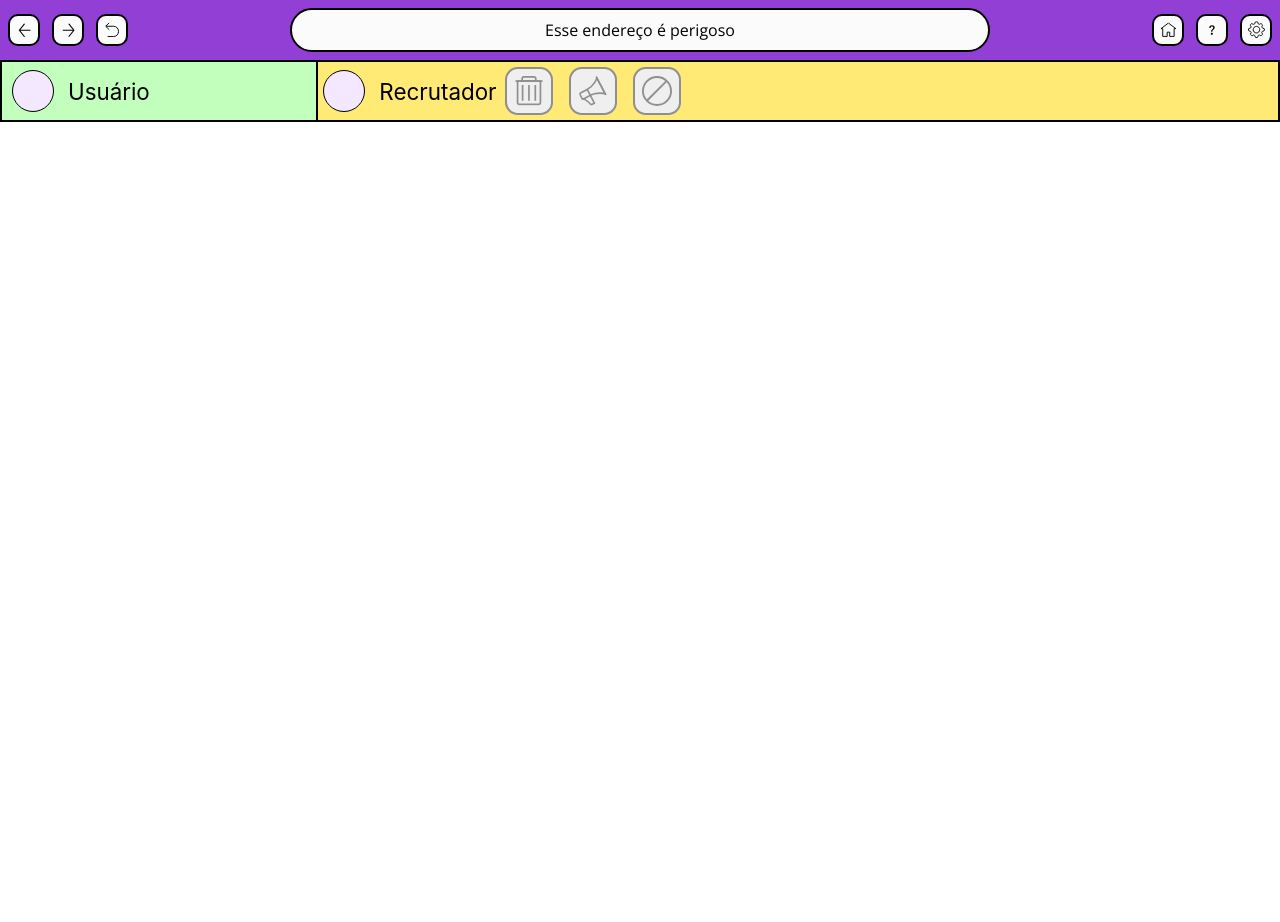
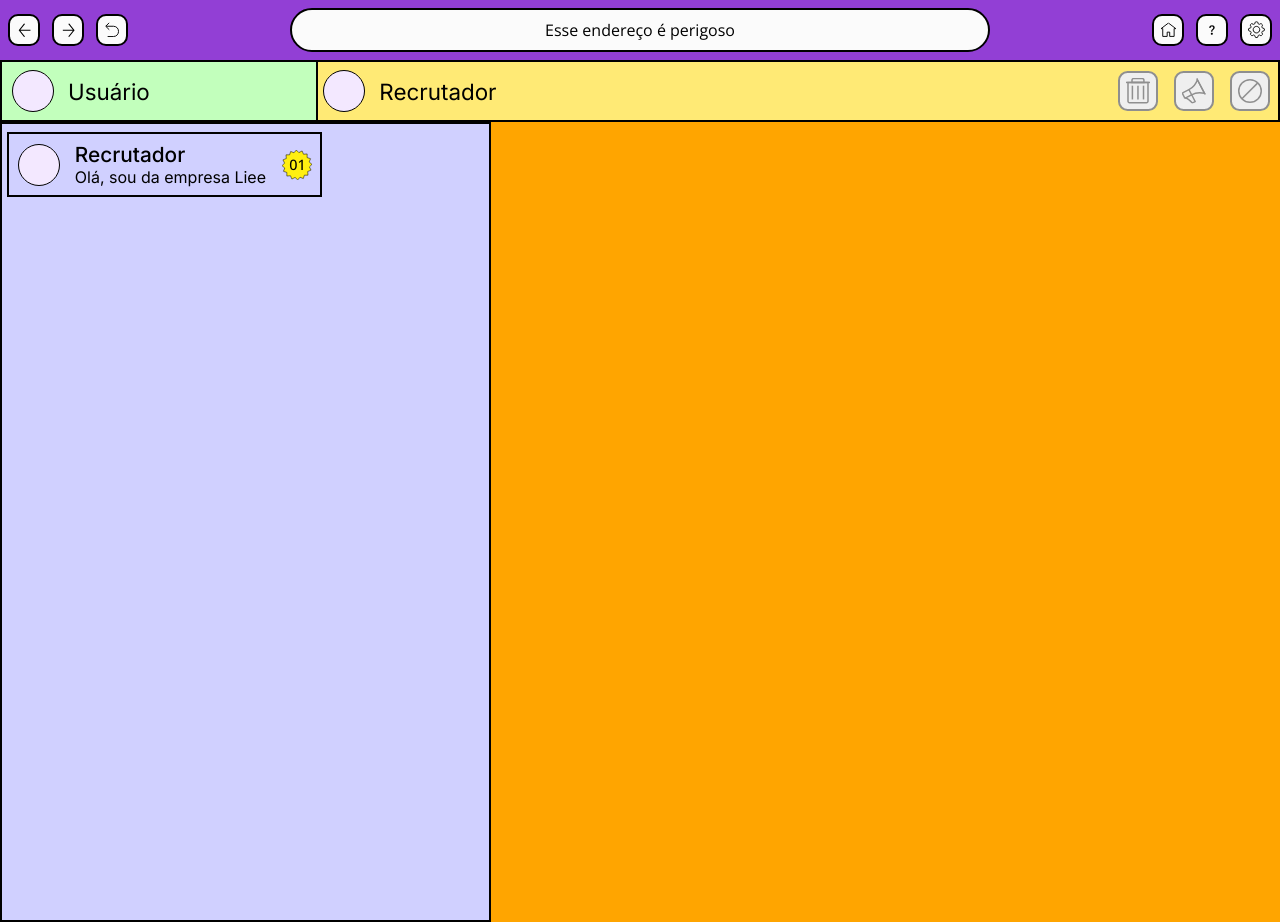
Before and after one commit to daniloabramo/internet, a plain HTML site: page whatsapp.html in a window 1280 px wide. Before the commit the page ends 800 px from the top, so only its background shows below. Drawn offline with nearby package versions, Linux system fonts and the light colour scheme; a web font is replaced by a local one.

Commit message:
version-1.0.09

```diff
--- a/whatsapp.css
+++ b/whatsapp.css
@@ -1,4 +1,4 @@
-@import url('https://fonts.googleapis.com/css2?family=Open+Sans:wght@300;400;500;600;700;800&family=Share+Tech+Mono&display=swap');
+@import url('https://fonts.googleapis.com/css2?family=Inter:wght@400;500;600;700;800&family=Lexend+Mega:wght@700;800;900&family=Open+Sans:wght@300;400;500;600;700;800&family=Outfit:wght@100&family=Share+Tech+Mono&display=swap');
 
 :root{
     --icon:#FFFFFF;
@@ -115,17 +115,26 @@ section.top{
 
 }
 
-.recipient{
+.msg{
     display: flex;
     align-items: center;
+    justify-content: space-between;
+    width: 87%;
     background: rgb(255, 234, 117);
-    width: 87%;
-    margin: 0;
     border: 2px solid var(--stroke-text);
     border-left: none;
 }
 
+.recipient{
+    display: flex;
+    align-items: center;
+    margin: 0;
+
+}
+
 .actions{
+    display: flex;
+    align-items: center;
     display: flex;
 }
 
@@ -134,10 +143,10 @@ section.top{
     text-align: center;
     align-items: center;
     justify-content: center;
-    width: 3rem;
-    height: 3rem;
+    width: 2.5rem;
+    height: 2.5rem;
     margin: 0rem 0.5rem;
-    border-radius: 0.8rem;
+    border-radius: 0.6rem;
     border: solid 2px var(--stroke-text-off);
     cursor: no-drop;
 }
@@ -156,6 +165,66 @@ p.text-top{
     font-weight: 400;
     font-size: 1.4rem;
 }
+
+.container{
+    width: 100%;
+    display: flex;
+    height: 100vh;
+    background: orange;
+}
+
+.contacts{
+    padding: 0.5rem 13% 0.5rem 0.3rem;
+    border: 2px solid var(--stroke-text);
+    background: rgb(208, 208, 255);
+}
+
+.contact{
+    display: flex;
+    align-items: center;
+    padding: 0.5rem 0.5rem 0.5rem 0.3rem;
+    border: 2px solid var(--stroke-text);
+
+}
+
+.info-contact h3{
+    font-family: Inter;
+    font-weight: 500;
+    font-size: 1.3rem;
+}
+
+.info-contact h4{
+    font-family: Inter;
+    font-weight: 400;
+    font-size: 1rem;
+}
+
+.accent{
+    display: flex;
+    align-items: center;
+    justify-content: space-between;
+    z-index: 3;
+}
+
+.accent p{
+    transform: translateX(1.45rem);
+    font-size: 0.9rem;
+    font-family: 'Open Sans';
+    font-weight: 500;
+}
+
+
+
+
+
+
+.chat{
+    display: flex;
+    align-items: center;
+    background: rgb(255, 195, 195);
+
+}
+
 
 @media(max-width: 640px){
 
--- a/whatsapp.html
+++ b/whatsapp.html
@@ -102,9 +102,11 @@
             <div class="perfil"></div>
             <p class="text-top">Usuário</p>
           </div>
-          <div class="recipient">
-            <div class="perfil"></div>
-            <p class="text-top">Recrutador</p>
+          <div class="msg">
+            <div class="recipient">
+              <div class="perfil"></div>
+              <p class="text-top">Recrutador</p>
+            </div>
             <div class="actions">
               <button type="button" id="clear">
                 <svg xmlns="http://www.w3.org/2000/svg" width="30" height="30" viewBox="0 0 32 35" fill="none">
@@ -153,11 +155,35 @@
               </button>
             </div>
           </div>
+        </section>
+
+        <div class="container">
+            <div class="contacts">
+              <div class="contact">
+                <div class="perfil"></div>
+                <div class="info-contact">
+                  <h3>Recrutador</h3>
+                  <h4>Olá, sou da empresa Liee</h4>
+                </div>
+
+                <div class="accent">
+                  <p>01</p>
+                  <svg xmlns="http://www.w3.org/2000/svg" width="" height="30" viewBox="0 0 59 59" fill="none">
+                      <g clip-path="url(#clip0_3_116)">
+                        <path d="M23.594 5.49697L28.1183 0.0930023L33.1452 5.11995L39.5546 1.85243L42.3194 8.38746L49.4828 7.75909L49.3571 14.9225L56.1435 17.0589L53.3787 23.594L58.9083 28.2439L53.8814 33.2708L57.1489 39.5545L50.4882 42.3193L51.1165 49.4827H44.026L41.9424 56.1434L35.4073 53.5043L30.8831 58.9083L25.7305 53.8813L19.4468 57.1488L16.682 50.6138L9.51732 51.2422V44.1278L2.85662 41.9423L5.49576 35.4073L0.0917969 30.883L5.11874 25.7304L1.85123 19.4467L8.51193 16.6819L7.88356 9.51852H14.9213L17.059 2.85782L23.594 5.49697Z" fill="#FFEF10" stroke="black" stroke-miterlimit="10"/>
+                      </g>
+                      <defs>
+                        <clipPath id="clip0_3_116">
+                          <rect width="59" height="59" fill="white"/>
+                        </clipPath>
+                      </defs>
+                    </svg>
+              </div>
 
 
-        </section>
-        <div class="container">
-            <div class="contacts"></div>
+
+              </div>
+            </div>
             <div class="chat"></div>
         </div>
     </main>
```
